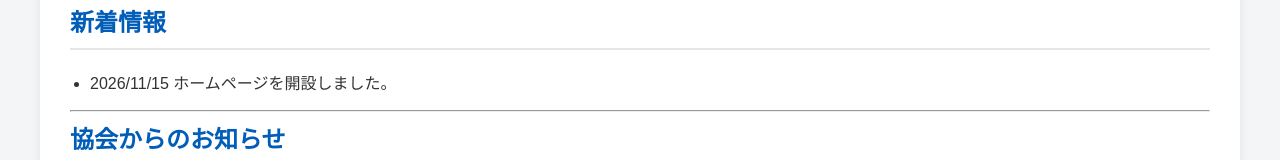
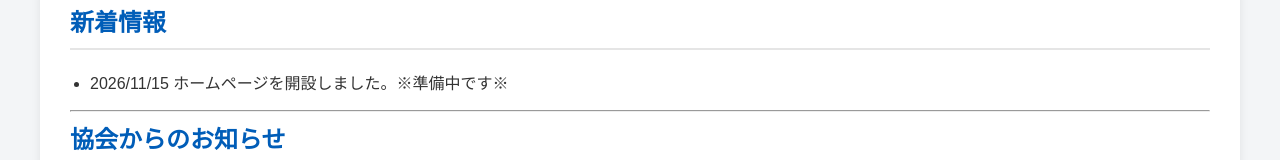
Before and after one commit to hadano-tta/hadano-tta.github.io, a plain HTML site: page index.html in a window 1280 px wide. Shown: the part 1359-1519 px from the top of the page. Drawn offline with Linux system fonts and the light colour scheme.

Commit message:
Update index.html

```diff
--- a/index.html
+++ b/index.html
@@ -69,7 +69,7 @@
                 2026/11/15
             </span>
 
-            ホームページを開設しました。
+            ホームページを開設しました。※準備中です※
         </li>
 
     </ul>
```
